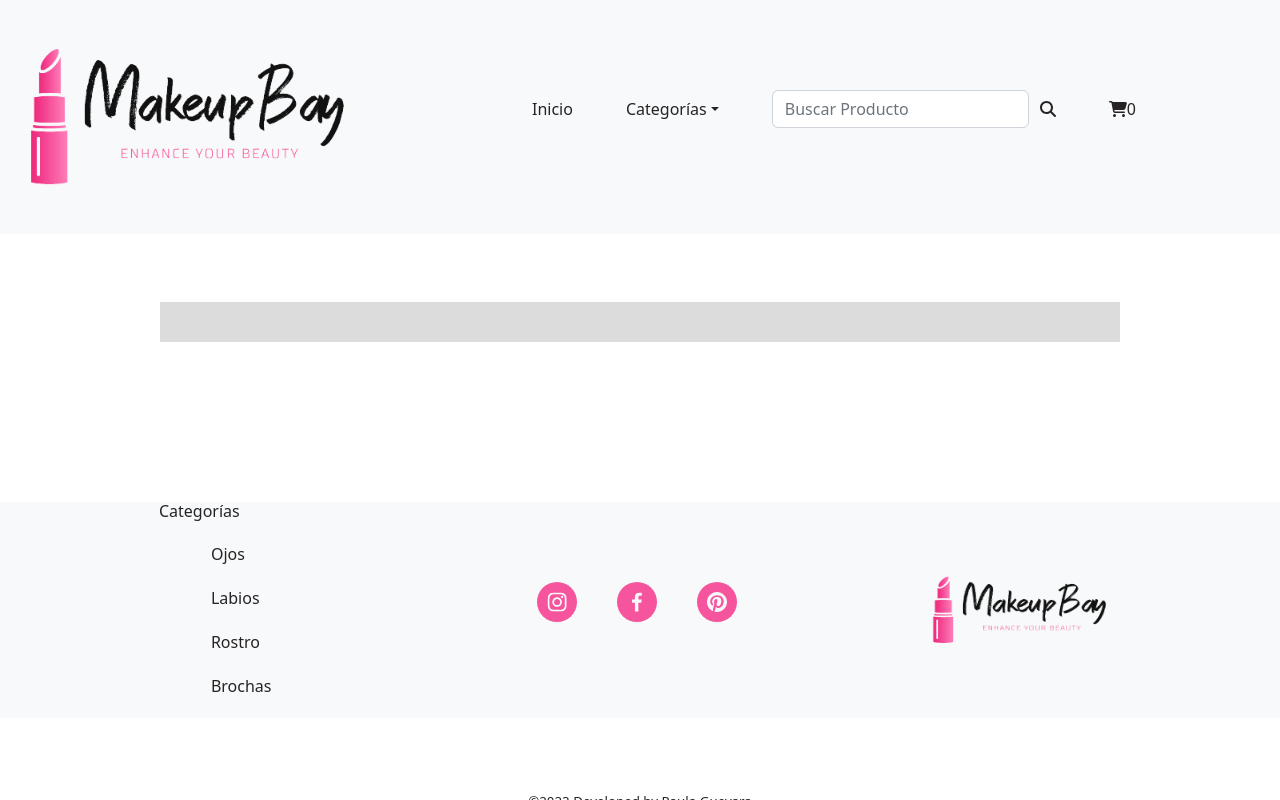
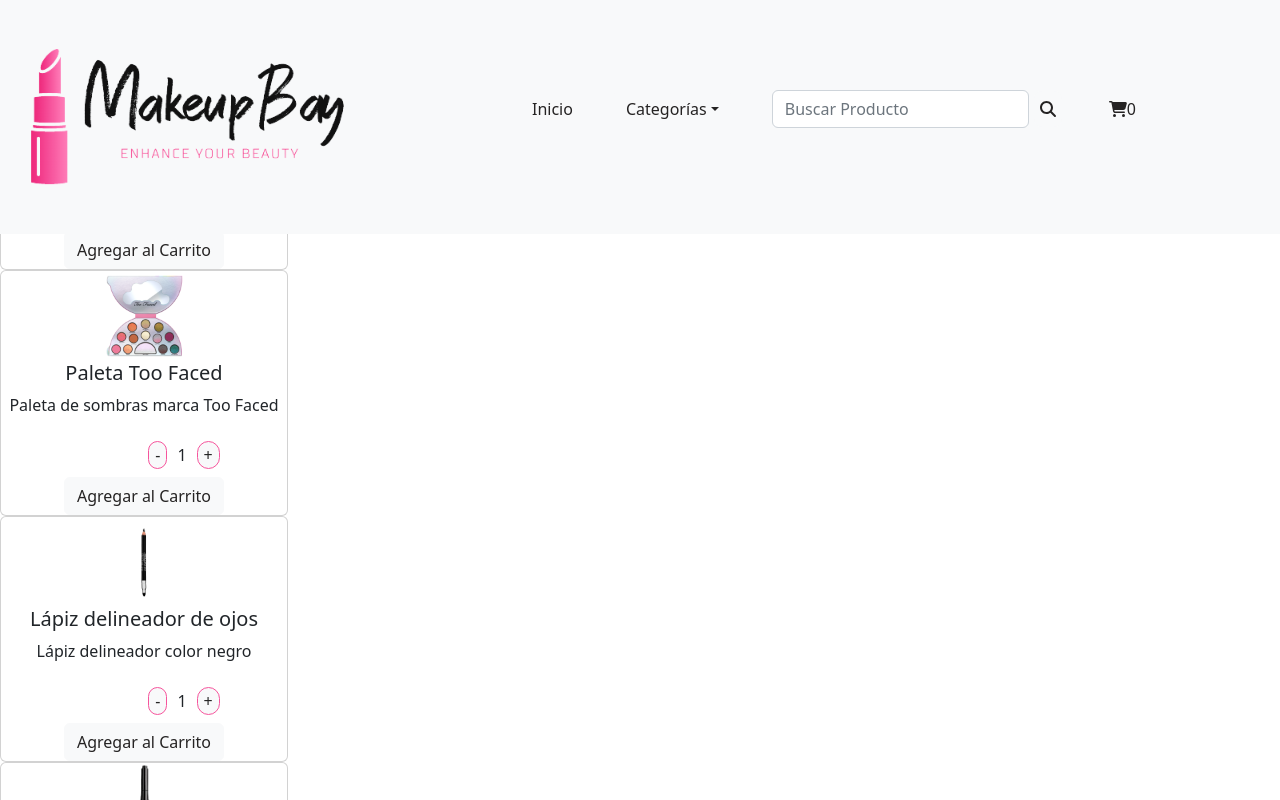
Before and after one commit to PaulaGuevra/PreEntrega2_React_Guevara, a React (Vite) app: page / in a window 1280 px wide. Shown: the top 800 px of the page. Built offline with nearby package versions, Linux system fonts and the light colour scheme.

Commit message:
preentrega2

```diff
--- a/src/components/Footer/Footer.jsx
+++ b/src/components/Footer/Footer.jsx
@@ -21,7 +21,6 @@
                     <li><SocialIcon network="pinterest" bgColor="#f6549c" style={{ height: 40, width: 40 }}/></li>
                 </ul>
             </div>
-            <div className="copy">©2023 Developed by Paula Guevara</div>
             <div>
                 <img src={logo} alt="logo" className="logofoot" />
             </div>
--- a/src/components/Item/Item.jsx
+++ b/src/components/Item/Item.jsx
@@ -1,19 +1,23 @@
-import { Card, Button } from "react-bootstrap";
+import { Col, Row,  Card, Button } from "react-bootstrap";
 import ItemCount from "../ItemCount/ItemCount";
 import "./item.css";
 import { Link } from "react-router-dom";
 
 const Item = ({product}) => {
     return (
-        <Link to={`/item/${product.id}`}>
+        <Row xs={1} md={2} className="g-4">
+            <Col>
             <Card className="card" fluid>
-                <Card.Img src={product.image} className="imgcard"/>
+                <Link to={`/item/${product.id}`}>
+                    <Card.Img src={product.image} className="imgcard"/>
+                </Link>
                 <Card.Title>{product.name}</Card.Title>
                 <Card.Text>{product.description}</Card.Text>
                 <ItemCount/>
                 <Button>Agregar al Carrito</Button>
             </Card>
-        </Link>
+            </Col>
+        </Row>
 
     );
 }
--- a/src/components/Item/item.css
+++ b/src/components/Item/item.css
@@ -1,6 +1,19 @@
+.cardg{
+    width: 200px;
+    display: flex;
+    flex-direction: row !important;
+}
+
 .card{
     display: flex;
-    position: relative;
+    align-items: center;
+    justify-content: center;
     border: solid 1px #252525;
     border-radius: 5px;
+    width: 18rem;
 }
+
+.imgcard{
+    height: 90px;
+    width: 50px;
+}
--- a/src/components/ItemDetailContainer/ItemDetailContainer.jsx
+++ b/src/components/ItemDetailContainer/ItemDetailContainer.jsx
@@ -1,4 +1,4 @@
-import products from "../../mocks/products.jsx";
+import Products from "../../mocks/products.jsx";
 import { useEffect, useState } from "react";
 import ItemDetail from "../ItemDetail/ItemDetail";
 
@@ -6,7 +6,9 @@
     const [details, setDetails] = useState([]);
 
     useEffect(() => {
-        const detailsPromise = Promise.resolve(products);
+        const detailsPromise = new Promise.resolve((resolve, reject) =>
+        setTimeout(() => resolve(Products), 2000)
+        );
 
         detailsPromise
         .then((response) => setDetails(response))
--- a/src/components/ItemList/ItemList.jsx
+++ b/src/components/ItemList/ItemList.jsx
@@ -4,12 +4,9 @@
 function ItemList({products}){
     return(
         <div>
-            <ul className="prodList">
-                 {products.map((product) => (
-                 <Item key={product.id} product={product}/>
-                ))}
-            </ul>
-
+            {products.map((product) => (
+            <Item key={product.id} product={product}/>
+            ))}
         </div>
     );
 }
--- a/src/components/ItemList/itemlist.css
+++ b/src/components/ItemList/itemlist.css
@@ -1,5 +1,6 @@
 .prodlist{
     display: flex;
+    flex-direction: row;
 }
 
 .producto{
--- a/src/components/ItemListContainer/Itemlistcontainer.jsx
+++ b/src/components/ItemListContainer/Itemlistcontainer.jsx
@@ -1,6 +1,8 @@
 import { useEffect, useState } from "react";
 import ItemCount from "../ItemCount/ItemCount.jsx";
 import ItemList from "../ItemList/ItemList";
+import Products from "../../mocks/products";
+
 
 
 function  ItemListContainer({categoryId, isCategoryRoute} ) {
@@ -8,7 +10,7 @@
 
     useEffect(()=> {
         const productsPromise = new Promise((resolve, reject) =>
-            setTimeout(()=> resolve(products), 2000)
+            setTimeout(()=> resolve(Products), 2000)
         );
 
         productsPromise
@@ -26,10 +28,8 @@
     }, [categoryId]);
 
     return (
-        <div >
+        <div className="itemlist" >
             <ItemList products={products}/>
-            <ItemCount/>
-           <p style={{color:"#f6549c", padding:"20px", margin:"160px", background:"#dcdcdc"}}> {categoryId} </p>
         </div>
     )
 }
--- /dev/null
+++ b/src/components/ItemListContainer/itemlistcontainer.css
@@ -0,0 +1,4 @@
+.itemlist{
+    display: flex;
+    flex-direction: row;
+}
```
